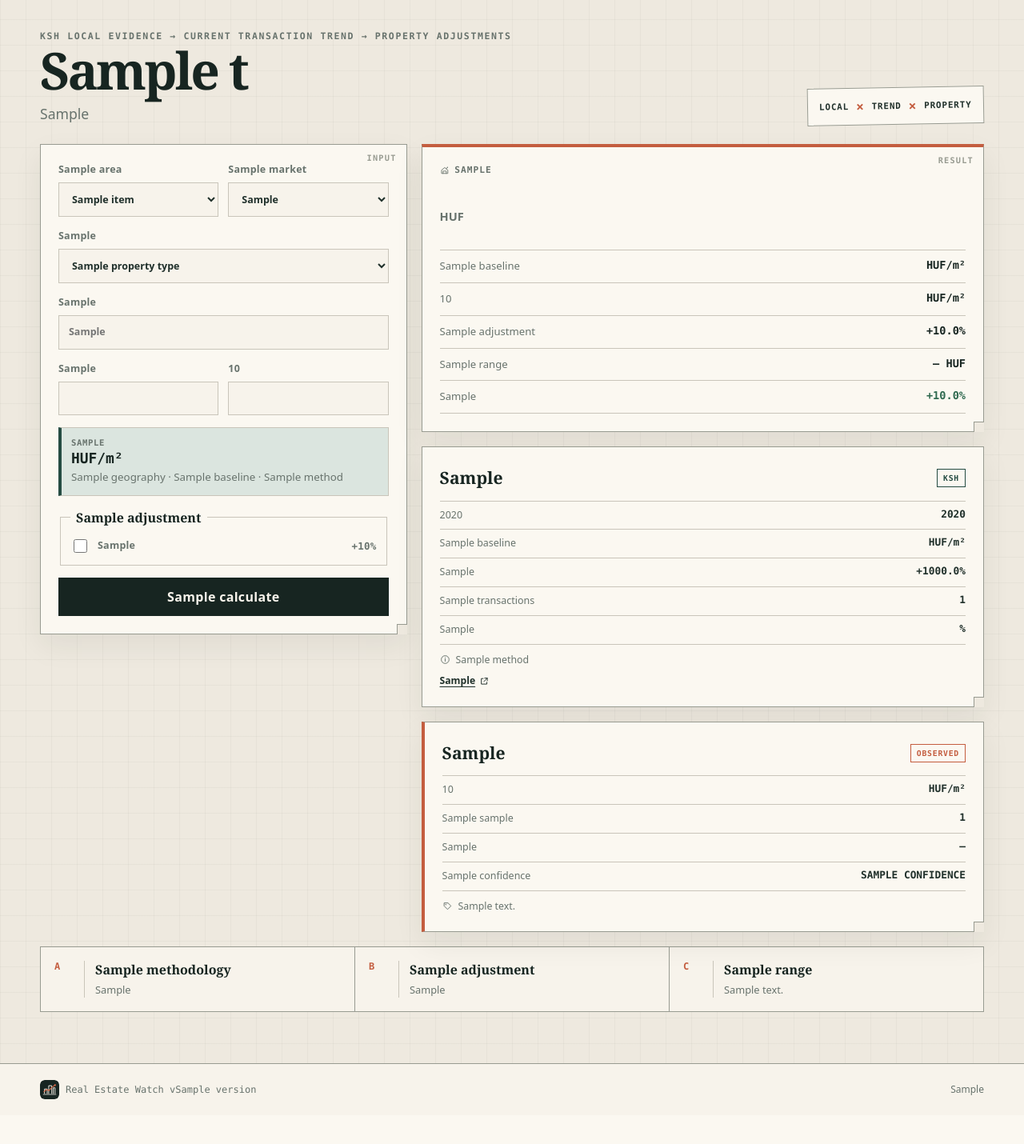
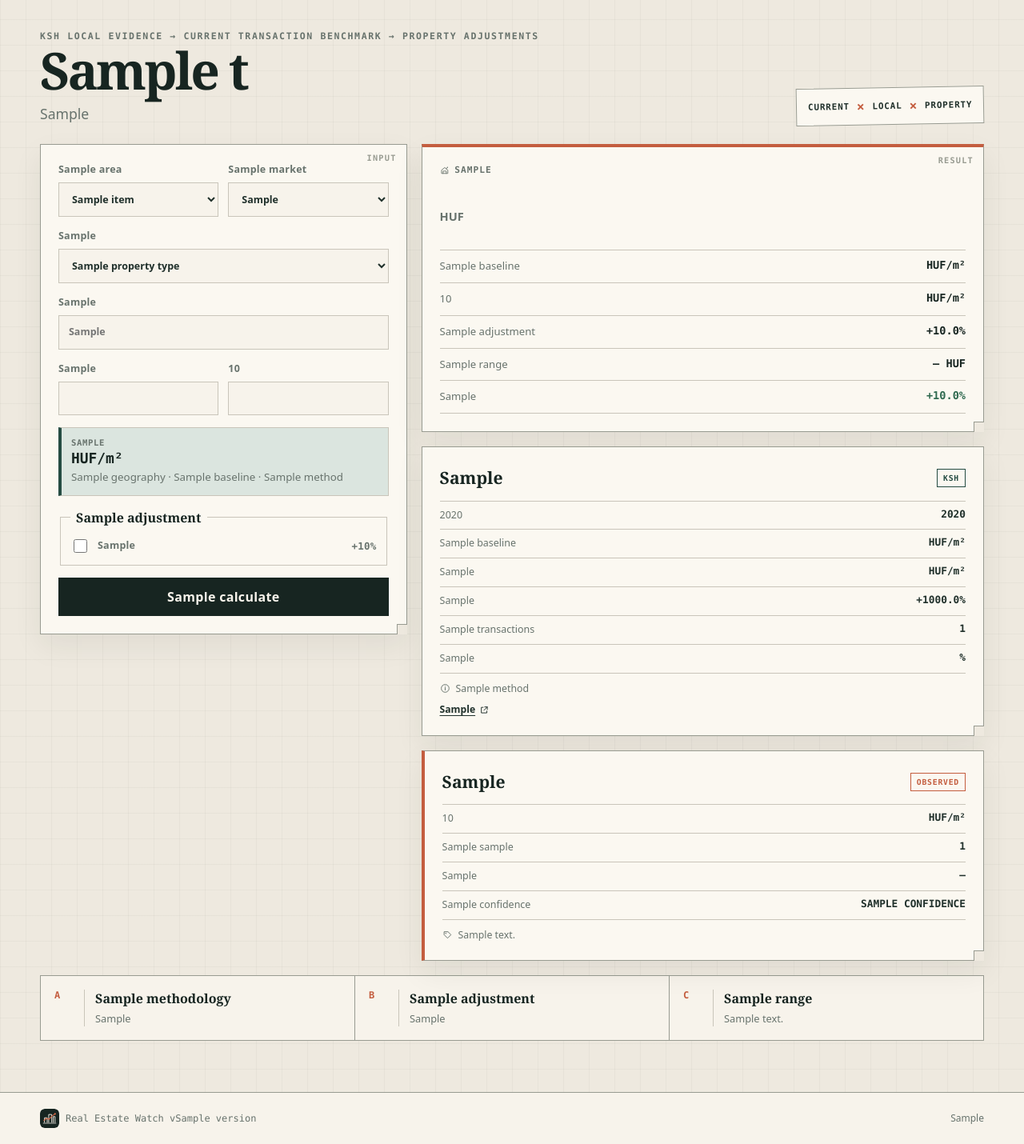
Before and after one commit to ArrowSK/real-estate-watch, a FastAPI app: template app/templates/valuation.html in a window 1280 px wide. Shown: the part 136-1566 px from the top of the page at 80% size. Before the commit the page ends 1510 px from the top, so only its background shows below. Run offline with FastAPI, Linux system fonts and the light colour scheme; the template is opened without the code that fills it: most values are stand-ins (such as "Sample title", 1, 10 or a date in 2020).

Commit message:
Show the local-factor evidence trail in valuation results

```diff
--- a/app/templates/valuation.html
+++ b/app/templates/valuation.html
@@ -3,12 +3,12 @@
 {% block content %}
 <section class="hero valuation-hero">
   <div class="hero-copy">
-    <p class="eyebrow">KSH local evidence → current transaction trend → property adjustments</p>
+    <p class="eyebrow">KSH local evidence → current transaction benchmark → property adjustments</p>
     <h1>{{ t.estimate_title }}</h1>
     <p class="hero-intro">{{ t.estimate_intro }}</p>
   </div>
   <div class="formula-stamp" aria-label="Method">
-    <span>LOCAL</span><b>×</b><span>TREND</span><b>×</b><span>PROPERTY</span>
+    <span>CURRENT</span><b>×</b><span>LOCAL</span><b>×</b><span>PROPERTY</span>
   </div>
 </section>
 
@@ -115,7 +115,10 @@
       <div class="data-ledger">
         <div><span>{{ t.local_year }}</span><strong>{{ baseline.local_year or '—' }}</strong></div>
         <div><span>{{ t.baseline }}</span><strong>{{ fmt(baseline.local_base_huf_m2, 0) }} HUF/m²</strong></div>
-        <div><span>{{ t.trend_factor }}</span><strong>{{ "%+.1f"|format((baseline.trend_factor - 1) * 100) }}%</strong></div>
+        {% if baseline.city_reference_huf_m2 is not none %}
+        <div><span>{{ t.city_reference }}</span><strong>{{ fmt(baseline.city_reference_huf_m2, 0) }} HUF/m²</strong></div>
+        <div><span>{{ t.local_factor }}</span><strong>{{ "%+.1f"|format((baseline.local_factor - 1) * 100) }}%</strong></div>
+        {% endif %}
         <div><span>{{ t.transactions }}</span><strong>{{ baseline.sample_size or '—' }}</strong></div>
         {% if baseline.relative_std_pct is not none %}<div><span>{{ t.relative_spread }}</span><strong>{{ fmt(baseline.relative_std_pct, 1) }}%</strong></div>{% endif %}
       </div>
```
